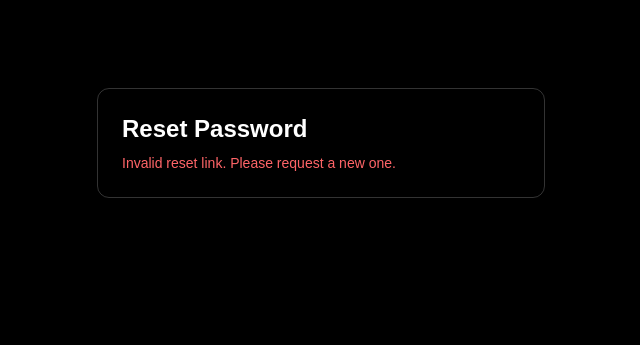
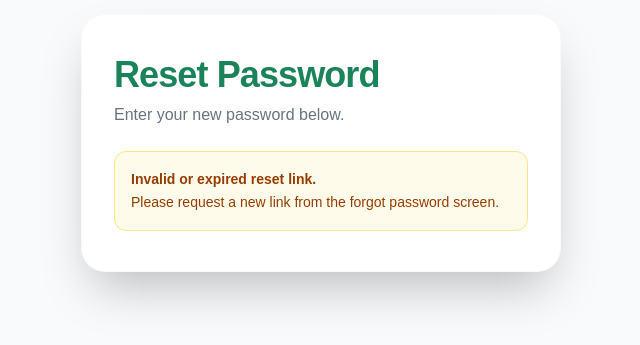
Before and after one commit to RaselmamunSD/keiredwards-backend, a Next.js app in the folder frontend/: page /reset-password in a window 1280 px wide. Shown: the part 257-602 px from the top of the page, without its empty margins (319-959 px from the left). Built offline with nearby package versions, Linux system fonts and the light colour scheme; no server answers.

Commit message:
style: implement premium green themed UI for Reset Password page matching the mockup design

```diff
--- a/frontend/src/app/(paymentLayout)/reset-password/page.tsx
+++ b/frontend/src/app/(paymentLayout)/reset-password/page.tsx
@@ -1,23 +1,37 @@
 "use client";
 
-import { FormEvent, useMemo, useState } from "react";
+import { FormEvent, useMemo, useState, Suspense } from "react";
 import { useSearchParams, useRouter } from "next/navigation";
 import { api } from "@/lib/api";
+import { Lock, Eye, EyeOff } from "lucide-react";
 
-export default function ResetPasswordPage() {
+function ResetPasswordForm() {
   const params = useSearchParams();
   const router = useRouter();
-  const uid = useMemo(() => params.get("uid") || "", [params]);
-  const token = useMemo(() => params.get("token") || "", [params]);
+  const uid = useMemo(() => (params ? params.get("uid") || "" : ""), [params]);
+  const token = useMemo(() => (params ? params.get("token") || "" : ""), [params]);
 
   const [newPassword, setNewPassword] = useState("");
   const [confirmPassword, setConfirmPassword] = useState("");
   const [status, setStatus] = useState("");
   const [loading, setLoading] = useState(false);
+  const [showNewPassword, setShowNewPassword] = useState(false);
+  const [showConfirmPassword, setShowConfirmPassword] = useState(false);
+  const [success, setSuccess] = useState(false);
 
   const handleSubmit = async (event: FormEvent) => {
     event.preventDefault();
     setStatus("");
+
+    if (newPassword.length < 8) {
+      setStatus("Password must be at least 8 characters long.");
+      return;
+    }
+    if (newPassword !== confirmPassword) {
+      setStatus("Passwords do not match.");
+      return;
+    }
+
     setLoading(true);
     try {
       await api.passwordResetConfirm({
@@ -26,8 +40,8 @@ export default function ResetPasswordPage() {
         new_password: newPassword,
         new_password_confirm: confirmPassword,
       });
-      setStatus("Password reset successful. Redirecting to login...");
-      setTimeout(() => router.push("/login"), 1200);
+      setSuccess(true);
+      setTimeout(() => router.push("/login"), 2000);
     } catch (error) {
       setStatus(error instanceof Error ? error.message : "Failed to reset password.");
     } finally {
@@ -35,41 +49,117 @@ export default function ResetPasswordPage() {
     }
   };
 
+  if (success) {
     return (
-    <div className="min-h-screen bg-black text-white flex items-center justify-center px-4">
-      <form onSubmit={handleSubmit} className="w-full max-w-md border border-white/20 rounded-xl p-6">
-        <h1 className="text-2xl font-bold mb-2">Reset Password</h1>
+      <div className="w-full max-w-md p-8 text-center bg-white rounded-2xl shadow-xl border border-gray-100">
+        <div className="w-16 h-16 bg-green-50 border border-green-200 rounded-full flex items-center justify-center mx-auto mb-4 text-[#1b835a] text-3xl font-bold">
+          ✓
+        </div>
+        <h1 className="text-2xl font-bold mb-2 text-gray-900">Success!</h1>
+        <p className="text-sm text-gray-600 mb-6">
+          Your password has been reset successfully. Redirecting you to login page...
+        </p>
+      </div>
+    );
+  }
+
+  return (
+    <div className="w-full max-w-[480px] px-8 py-10 bg-white rounded-3xl shadow-2xl border border-gray-100/50">
+      <form onSubmit={handleSubmit} className="space-y-6">
+        <div className="space-y-2">
+          <h1 className="text-4xl font-extrabold text-[#1b835a] tracking-tight">Reset Password</h1>
+          <p className="text-base text-gray-500 font-medium">Enter your new password below.</p>
+        </div>
+
+        {!!status && (
+          <div className="p-3.5 text-sm bg-red-50 border border-red-100 text-red-600 rounded-xl font-medium">
+            {status}
+          </div>
+        )}
+
         {!uid || !token ? (
-          <p className="text-red-400 text-sm">Invalid reset link. Please request a new one.</p>
+          <div className="p-4 bg-amber-50 border border-amber-200 text-amber-800 rounded-xl text-sm leading-relaxed">
+            <strong>Invalid or expired reset link.</strong><br />
+            Please request a new link from the forgot password screen.
+          </div>
         ) : (
           <>
-            <label className="text-xs uppercase tracking-wider text-white/80">New Password</label>
+            {/* New Password */}
+            <div className="space-y-2">
+              <label className="block text-sm font-semibold text-[#1b835a]">New Password</label>
+              <div className="relative">
+                <span className="absolute inset-y-0 left-0 flex items-center pl-3.5 pointer-events-none">
+                  <Lock className="h-5 w-5 text-gray-400" />
+                </span>
                 <input
-              type="password"
+                  type={showNewPassword ? "text" : "password"}
                   required
+                  placeholder="••••••••"
                   value={newPassword}
                   onChange={(e) => setNewPassword(e.target.value)}
-              className="w-full mt-2 mb-4 bg-white text-black rounded px-3 py-2"
+                  className="w-full pl-11 pr-11 py-3 text-base text-gray-900 bg-white border border-gray-200 rounded-xl focus:border-[#1b835a] focus:ring-1 focus:ring-[#1b835a] outline-none transition-all duration-200 placeholder-gray-300"
                 />
-            <label className="text-xs uppercase tracking-wider text-white/80">Confirm Password</label>
+                <button
+                  type="button"
+                  onClick={() => setShowNewPassword(!showNewPassword)}
+                  className="absolute inset-y-0 right-0 flex items-center pr-3.5 text-gray-400 hover:text-gray-600 transition-colors"
+                >
+                  {showNewPassword ? <EyeOff className="h-5 w-5" /> : <Eye className="h-5 w-5" />}
+                </button>
+              </div>
+              <p className="text-xs text-gray-500 font-medium">Must be at least 8 characters</p>
+            </div>
+
+            {/* Confirm Password */}
+            <div className="space-y-2">
+              <label className="block text-sm font-semibold text-[#1b835a]">Confirm New Password</label>
+              <div className="relative">
+                <span className="absolute inset-y-0 left-0 flex items-center pl-3.5 pointer-events-none">
+                  <Lock className="h-5 w-5 text-gray-400" />
+                </span>
                 <input
-              type="password"
+                  type={showConfirmPassword ? "text" : "password"}
                   required
+                  placeholder="••••••••"
                   value={confirmPassword}
                   onChange={(e) => setConfirmPassword(e.target.value)}
-              className="w-full mt-2 mb-4 bg-white text-black rounded px-3 py-2"
+                  className="w-full pl-11 pr-11 py-3 text-base text-gray-900 bg-white border border-gray-200 rounded-xl focus:border-[#1b835a] focus:ring-1 focus:ring-[#1b835a] outline-none transition-all duration-200 placeholder-gray-300"
                 />
+                <button
+                  type="button"
+                  onClick={() => setShowConfirmPassword(!showConfirmPassword)}
+                  className="absolute inset-y-0 right-0 flex items-center pr-3.5 text-gray-400 hover:text-gray-600 transition-colors"
+                >
+                  {showConfirmPassword ? <EyeOff className="h-5 w-5" /> : <Eye className="h-5 w-5" />}
+                </button>
+              </div>
+            </div>
+
+            {/* Submit Button */}
             <button
               type="submit"
               disabled={loading}
-              className="w-full bg-green-600 hover:bg-green-500 disabled:opacity-50 rounded py-2 font-semibold cursor-pointer"
+              className="w-full bg-[#1b835a] hover:bg-[#156e4b] active:bg-[#0f5338] disabled:opacity-50 text-white rounded-xl py-3 text-base font-bold transition-all duration-200 shadow-lg shadow-green-700/15 hover:shadow-green-700/25 cursor-pointer mt-4"
             >
-              {loading ? "Updating..." : "Update Password"}
+              {loading ? "Resetting Password..." : "Reset Password"}
             </button>
           </>
         )}
-        {!!status && <p className="mt-4 text-sm text-green-400">{status}</p>}
       </form>
     </div>
   );
 }
+
+export default function ResetPasswordPage() {
+  return (
+    <div className="min-h-screen bg-slate-50 flex items-center justify-center px-4 py-12">
+      <Suspense fallback={
+        <div className="w-full max-w-[480px] px-8 py-10 bg-white rounded-3xl shadow-2xl border border-gray-100/50 text-center text-gray-500">
+          Loading reset password page...
+        </div>
+      }>
+        <ResetPasswordForm />
+      </Suspense>
+    </div>
+  );
+}
```
Lines whose indentation alone changed are shown as unchanged.
